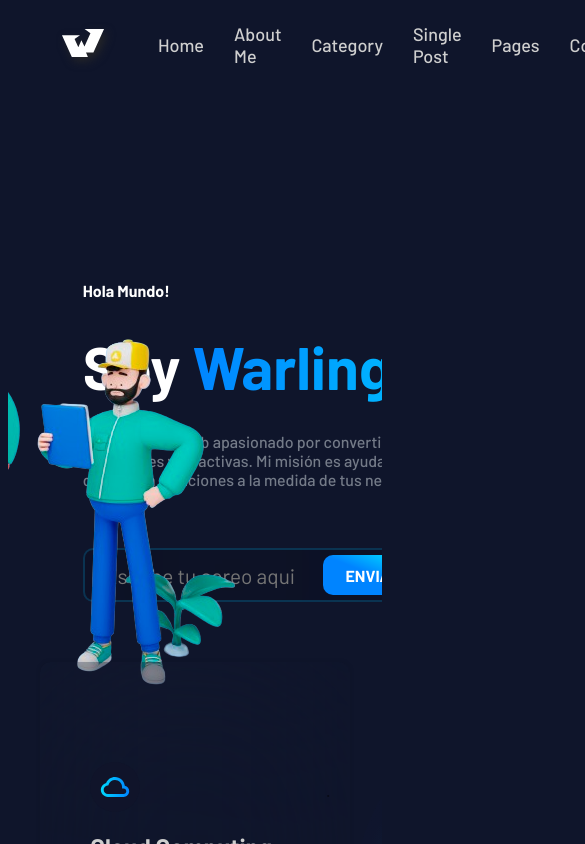
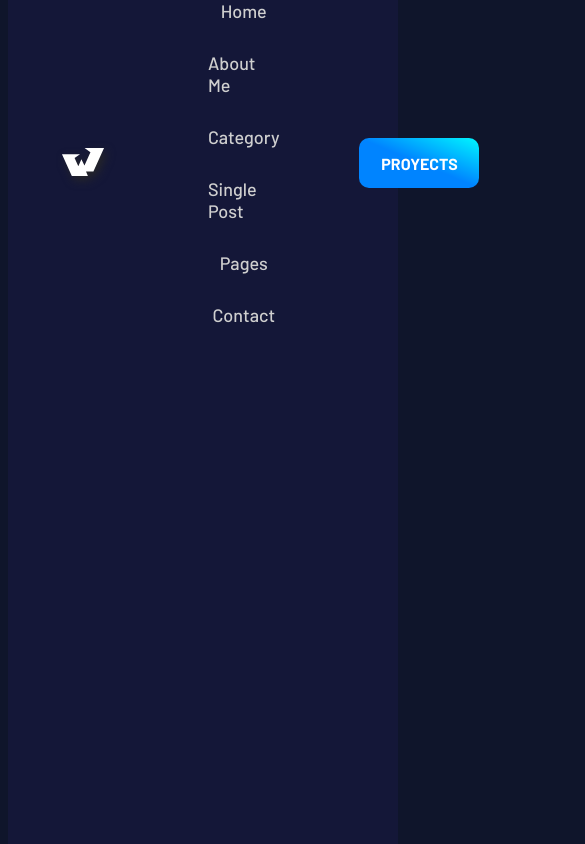
Before and after one commit to warling-lopez/Warling.dev, a React (Vite) app: page / in a window 390 px wide. Shown: the top 844 px of the page, 585 px wide, since content can reach past the window. Built offline with nearby package versions, Linux system fonts and the light colour scheme.

Commit message:
menu- responsive

```diff
--- a/src/css/css-apps/global_css.css
+++ b/src/css/css-apps/global_css.css
@@ -2,10 +2,12 @@
 .navegacion{
     position: relative;
     display: flex;
+    flex-wrap: wrap;
     justify-content: space-between;
     align-items: center;
     width: 100%;
 }
+
 .textInit{
     display: flex;
     position: relative;
--- a/src/css/css-apps/responsive.css
+++ b/src/css/css-apps/responsive.css
@@ -1,4 +1,16 @@
-@media screen and (max-width: 1300px) {
+@media (max-width: 800px){
+    .navegacion{
+        height: 100vh;
+        position:fixed;
+        display: grid;
+        grid-template-rows: repeat(4, 1fr);
+        grid-template-columns: repeat(3, 1fr);
+        gap: 50px;
+        background-color: rgb(20, 23, 56);
+        top: 0;
+        z-index: 2;
+    }
+
     .prueva_gap {
         display: grid;
         columns: auto;
@@ -112,15 +124,8 @@
     }
 
     .nav-list {
-        display: flex;
-        justify-content: center;
-        align-items: center;
-        gap: 30px;
-        color: white;
-        text-decoration: none;
-        list-style: none;
-        padding: 0;
-        margin: 0;
+        position: relative;
+        bottom: 0;
     }
 
     .lk-list {
@@ -153,9 +158,7 @@
         z-index: 1;
     }
     .img-3d-persona{
-        position: relative;
-        top: -30px;
-        right: 50px;
+        display: none;
     }
 
 }
--- a/src/css/css-components/global_components.css
+++ b/src/css/css-components/global_components.css
@@ -108,6 +108,7 @@ body{
 }
 .nav-list{
     display: flex;
+    flex-wrap: wrap;
     justify-content: center;
     align-items: center;
     gap: 30px;
--- a/src/main.jsx
+++ b/src/main.jsx
@@ -5,6 +5,7 @@ import Pruevas_de_componentes from './Routes/pruevas-de-componentes'
 import Dashboard from './Routes/admin/Dashboard'
 import DashProyect from './Routes/admin/Proyects'
 import { BrowserRouter, Route, Routes } from 'react-router-dom'
+import "./css/css-apps/responsive.css"
 
 
 ReactDOM.createRoot(document.getElementById('root')).render(
```
Also changed, not shown: src/css/transforms/transforms.css (added).
